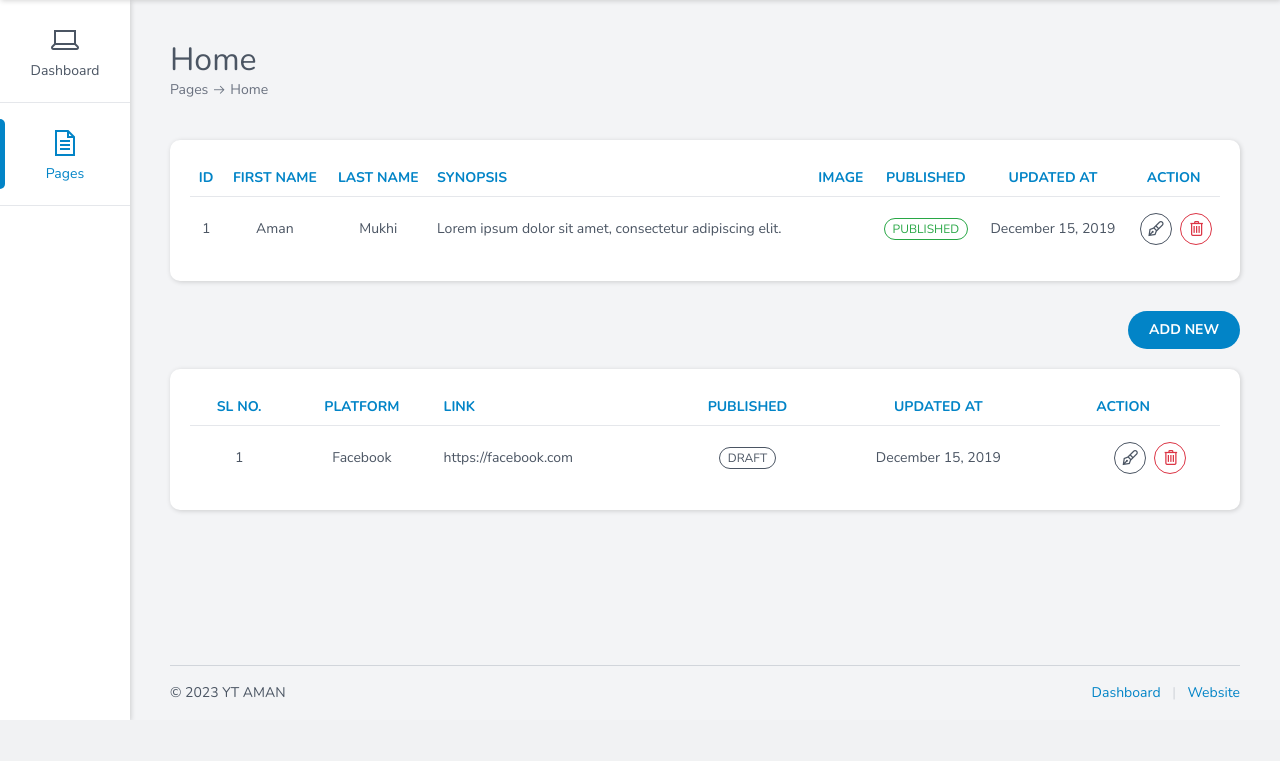
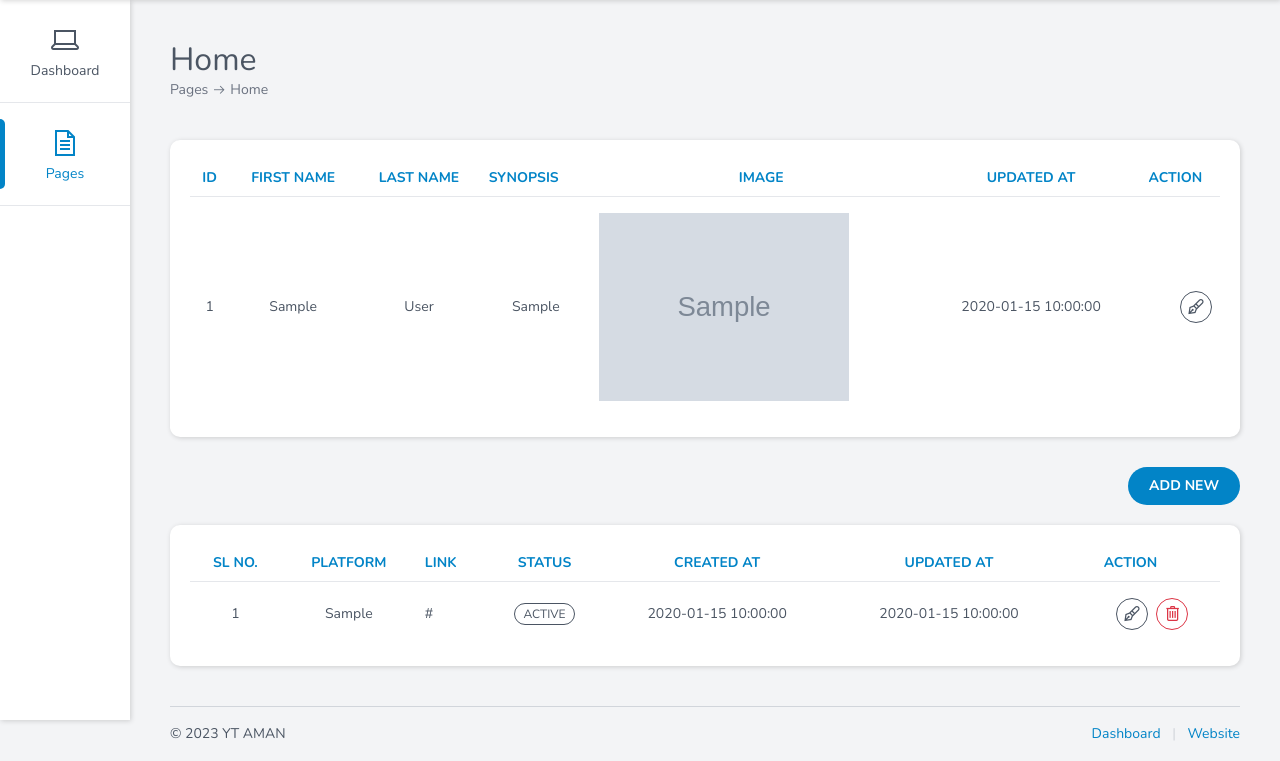
Before and after one commit to amanmukhi/PHP_projects, a PHP site: page /admin/home.php in a window 1280 px wide. Shown: the part 80-841 px from the top of the page. Before the commit the page ends 800 px from the top, so only its background shows below. Run offline with PHP 8.4, Linux system fonts and the light colour scheme; the visitor is signed in with stand-in values (Sample User, id 1); tables that the repository leaves empty or names only in its code hold one stand-in row (values such as "Sample post"); grey boxes marked "Sample" are stand-in pictures; data that the repository does not hold is empty.

Commit message:
update new contact

```diff
--- a/yt_aman/admin/home.php
+++ b/yt_aman/admin/home.php
@@ -27,6 +27,15 @@ include "auth.php";
     <link rel="apple-touch-icon" href="assets/images/favicon/favicon-180.png" sizes="180x180">
 
     <link rel="stylesheet" href="assets/css/style.css" />
+
+    <style>
+        #img_url {
+            background: #ddd;
+            width: 250px;
+            height: 150px;
+            display: block;
+        }
+    </style>
 </head>
 
 <body>
@@ -65,7 +74,6 @@ include "auth.php";
                             <th class="text-center uppercase">Last Name</th>
                             <th class="ltr:text-left rtl:text-right uppercase">Synopsis</th>
                             <th class="text-center uppercase">Image</th>
-                            <th class="text-center uppercase">Published</th>
                             <th class="text-center uppercase">Updated At</th>
                             <th class="text-center uppercase">Action</th>
 
@@ -74,16 +82,12 @@ include "auth.php";
                     <tbody>
                         <tr>
 
-                            <td class="text-center">1</td>
-                            <td class="text-center">Aman</td>
-                            <td class="text-center">Mukhi</td>
-                            <td>Lorem ipsum dolor sit amet, consectetur adipiscing elit.</td>
-                            <td></td>
-                            <td class="text-center">
-                                <!-- <div class="badge badge_outlined badge_secondary uppercase">Draft</div> -->
-                                <div class="badge badge_outlined badge_success uppercase">Published</div>
-                            </td>
-                            <td class="text-center">December 15, 2019</td>
+                            <td class="text-center"><?= $id ?></td>
+                            <td class="text-center"><?= $fname ?></td>
+                            <td class="text-center"><?= $lname ?></td>
+                            <td class="text-center"><?= $synopsis ?></td>
+                            <td class="text-center"><img width="250px" src="assets/images/<?= $img_name ?>" alt="<?= $img_name ?>"></td>
+                            <td class="text-center"><?= $updated_at ?></td>
 
                             <!-- Action Button -->
                             <td class="ltr:text-right rtl:text-left whitespace-nowrap">
@@ -111,31 +115,31 @@ include "auth.php";
                                                                 <input name="lname" class="form-control input-group-item" value="<?= $lname; ?>" placeholder="<?= $lname; ?>">
                                                             </div>
                                                             <div class="mt-3">
-
-                                                                <h3>Synopsis</h3>
                                                                 <div class="mt-5">
-                                                                    <textarea name="synopsis" class="form-control" rows="5">value="<?= $synopsis; ?>"</textarea>
+                                                                    <textarea name="synopsis" class="form-control" rows="5"><?= $synopsis; ?></textarea>
                                                                 </div>
                                                             </div>
-                                                            <h3>File Browser</h3>
                                                             <div class="mt-5">
                                                                 <label class="input-group font-normal">
                                                                     <div class="file-name input-addon input-addon-prepend input-group-item w-full overflow-x-hidden">
                                                                         No file chosen</div>
-                                                                    <input type="file" name="image" class="hidden">
+
+
+                                                                    <br>
+                                                                    <input type="file" id="img_file" name="image" class="hidden" onChange="img_pathUrl(this);">
                                                                     <div class="input-group-item btn btn_primary uppercase">Choose File</div>
+
                                                                 </label>
+                                                            </div>
+                                                            <div class="mt-5">
+
+                                                                <img src="assets/images/<?= $img_name ?>" id="img_url" alt="your image">
                                                             </div>
                                                         </div>
                                                         <div class="modal-footer">
-                                                            <label class="switch switch_outlined">
-                                                                <input type="checkbox" name="published">
-                                                                <span></span>
-                                                                <span>Published</span>
-                                                            </label>
                                                             <div class="flex ltr:ml-auto rtl:mr-auto">
                                                                 <button type="button" class="btn btn_secondary uppercase" data-dismiss="modal">Close</button>
-                                                                <button type="submit" name="add_home_BD" class="btn btn_primary ltr:ml-2 rtl:mr-2 uppercase">Save</button>
+                                                                <button type="submit" name="edit_home_BD" class="btn btn_primary ltr:ml-2 rtl:mr-2 uppercase">Save</button>
                                                             </div>
                                                         </div>
                                                     </form>
@@ -144,9 +148,6 @@ include "auth.php";
                                         </div>
                                     </div>
 
-                                    <a href="#" class="btn btn-icon btn_outlined btn_danger ltr:ml-2 rtl:mr-2">
-                                        <span class="la la-trash-alt"></span>
-                                    </a>
                                 </div>
                             </td>
                         </tr>
@@ -168,23 +169,23 @@ include "auth.php";
         <div id="exampleModal" class="modal" data-animations="fadeInDown, fadeOutUp">
             <div class="modal-dialog modal-dialog_centered max-w-2xl">
                 <div class="modal-content">
+                    <form method="post" action="action.php" enctype="multipart/form-data">
                         <div class="modal-header">
                             <h2 class="modal-title">Add Social Media</h2>
-                        <button class="close la la-times" data-dismiss="modal"></button>
+                            <button type="button" class="close la la-times" data-dismiss="modal"></button>
                         </div>
                         <div class="modal-body">
-
                             <div class="input-group mt-5">
                                 <div class="input-addon input-addon-prepend input-group-item">Platform : </div>
-                            <input class="form-control input-group-item" placeholder="platform">
+                                <input name="platform" class="form-control input-group-item" placeholder="platform">
                             </div>
                             <div class="input-group mt-5">
                                 <div class="input-addon input-addon-prepend input-group-item">Link : </div>
-                            <input class="form-control input-group-item" placeholder="link">
+                                <input name="link" class="form-control input-group-item" placeholder="link">
                             </div>
                             <div class="mt-5">
                                 <label class="switch switch_outlined">
-                                <input type="checkbox">
+                                    <input type="checkbox" name="status">
                                     <span></span>
                                     <span>Published </span>
                                 </label>
@@ -194,10 +195,11 @@ include "auth.php";
                         <div class="modal-footer">
 
                             <div class="flex ltr:ml-auto rtl:mr-auto">
-                            <button class="btn btn_secondary uppercase" data-dismiss="modal">Close</button>
-                            <button class="btn btn_primary ltr:ml-2 rtl:mr-2 uppercase">Save</button>
+                                <button type="button" class="btn btn_secondary uppercase" data-dismiss="modal">Close</button>
+                                <button type="submit" name="add_home_SM" class="btn btn_primary ltr:ml-2 rtl:mr-2 uppercase">Save</button>
                             </div>
                         </div>
+                    </form>
                 </div>
             </div>
         </div>
@@ -213,7 +215,8 @@ include "auth.php";
                             <th class="text-center uppercase">Sl no.</th>
                             <th class="text-center uppercase">Platform</th>
                             <th class="ltr:text-left rtl:text-right uppercase">Link</th>
-                            <th class="text-center uppercase">Published</th>
+                            <th class="text-center uppercase">Status</th>
+                            <th class="text-center uppercase">Created At</th>
                             <th class="text-center uppercase">Updated At</th>
                             <th class="text-center uppercase">Action</th>
 
@@ -221,15 +224,29 @@ include "auth.php";
                         </tr>
                     </thead>
                     <tbody>
+
+                        <?php
+
+                        $sql = "SELECT * FROM social_media";
+                        $res = mysqli_query($conn, $sql);
+
+
+                        if (mysqli_num_rows($res) > 0) {
+                            while ($row = mysqli_fetch_assoc($res)) { ?>
                                 <tr>
-
-                            <td class="text-center">1</td>
-                            <td class="text-center">Facebook</td>
-                            <td>https://facebook.com</td>
+                                    <td class="text-center"><?= $row['id']; ?></td>
+                                    <td class="text-center"><?= $row['platform']; ?></td>
+                                    <td><?= $row['link']; ?></td>
                                     <td class="text-center">
-                                <div class="badge badge_outlined badge_secondary uppercase">Draft</div>
+                                        <?php if ($row['status'] == 'active') { ?>
+                                            <div class="badge badge_outlined badge_secondary uppercase">Active</div>
+                                        <?php } else { ?>
+                                            <div class="badge badge_outlined badge_secondary uppercase">Inactive</div>
+                                        <?php }
+                                        ?>
                                     </td>
-                            <td class="text-center">December 15, 2019</td>
+                                    <td class="text-center"><?= $row['created_at']; ?></td>
+                                    <td class="text-center"><?= $row['updated_at']; ?></td>
                                     <td class="ltr:text-right rtl:text-left whitespace-nowrap">
                                         <div class="inline-flex ltr:ml-auto rtl:mr-auto">
                                             <a href="#" class="btn btn-icon btn_outlined btn_secondary" data-toggle="modal" data-target="#exampleModaledit">
@@ -278,6 +295,10 @@ include "auth.php";
                                         </div>
                                     </td>
                                 </tr>
+                        <?php }
+                        }
+                        ?>
+
 
                     </tbody>
                 </table>
@@ -297,6 +318,16 @@ include "auth.php";
     <script src="assets/js/vendor.js"></script>
     <script src="assets/js/script.js"></script>
 
+    <!-- jquery cdn link -->
+    <script src="https://cdnjs.cloudflare.com/ajax/libs/jquery/3.3.1/jquery.min.js"></script>
+
+    <!-- show image -->
+    <script>
+        function img_pathUrl(input) {
+            $('#img_url')[0].src = (window.URL ? URL : webkitURL).createObjectURL(input.files[0]);
+        }
+    </script>
+
 </body>
 
 </html>
--- a/yt_aman/admin/layouts/header.php
+++ b/yt_aman/admin/layouts/header.php
@@ -29,6 +29,7 @@
 
         if (mysqli_num_rows($res) > 0) {
             while ($user = mysqli_fetch_assoc($res)) {
+                $id = $user['id'];
                 $fname = $user['fname'];
                 $lname = $user['lname'];
                 // *user data
@@ -36,6 +37,8 @@
                 $short_name = substr($fname, 0, 1) . substr($lname, 0, 1);
                 $skill = $user['skill'];
                 $synopsis = $user['synopsis'];
+                $img_name = $user['img_name'];
+                $updated_at = $user['updated_at'];
             }
         } ?>
 
```
Also changed, not shown: yt_aman/admin/action.php (+44 -19 lines), yt_aman/admin/assets/images/IMG-20230131-055625.jpg (added), yt_aman/admin/assets/images/IMG-20230131-061330.jpg (added). Lines whose indentation alone changed are shown as unchanged.
